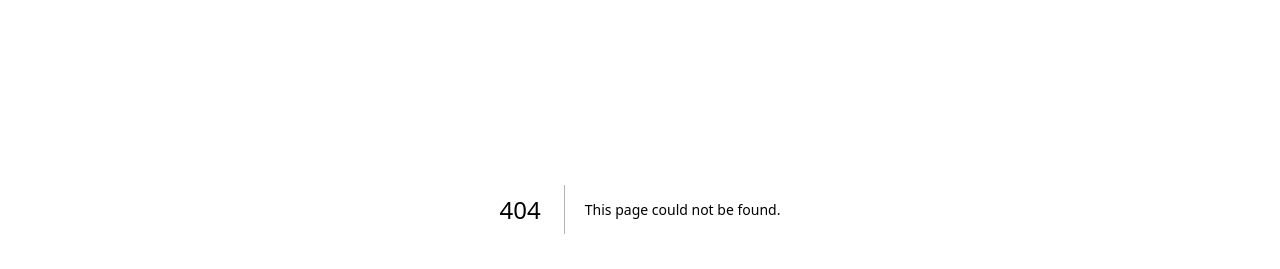
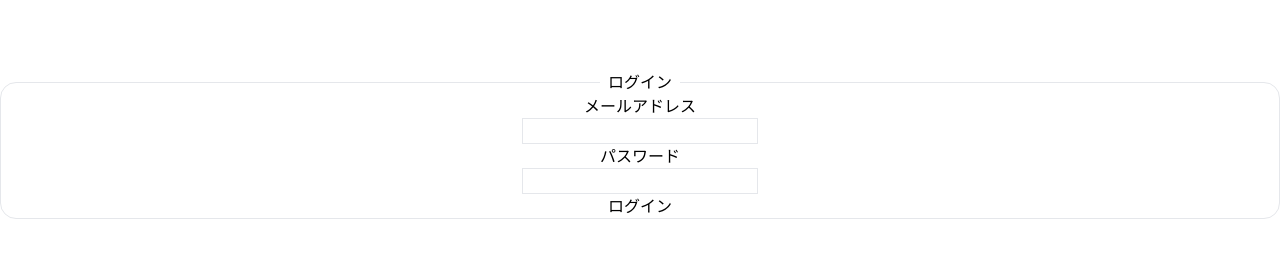
Before and after one commit to KensukeOta/NextBlogApp, a Next.js app: page /login in a window 1280 px wide. Before the commit this address had no page. Shown: the part 280-549 px from the top of the page. Built offline with nearby package versions, Linux system fonts and the light colour scheme.

Commit message:
ログインフォームのマークアップとスタイリングを実装 (#3)

```diff
--- /dev/null
+++ b/src/app/components/organisms/LoginForm/LoginForm.tsx
@@ -0,0 +1,24 @@
+"use client";
+import type { FC } from "react";
+
+export const LoginForm: FC = () => {
+  return (
+    <form className="h-full flex items-center justify-center text-center">
+      <fieldset className="border rounded-2xl grow">
+        <legend className="px-2">ログイン</legend>
+
+        <label>
+          メールアドレス
+          <input type="email"　name="email" id="email" className="border block mx-auto" />
+        </label>
+
+        <label>
+          パスワード
+          <input type="password" name="password" id="password" className="border block mx-auto" />
+        </label>
+
+        <button>ログイン</button>
+      </fieldset>
+    </form>
+  );
+};
--- /dev/null
+++ b/src/app/components/organisms/LoginForm/index.ts
@@ -0,0 +1 @@
+export * from "./LoginForm";
--- /dev/null
+++ b/src/app/login/page.tsx
@@ -0,0 +1,12 @@
+import type { Metadata } from "next";
+import { LoginForm } from "../components/organisms/LoginForm";
+
+export const metadata: Metadata = {
+  title: "ログインフォーム - NextBlogApp",
+};
+
+export default function LoginPage() {
+  return (
+    <LoginForm />
+  );
+}
```
Also changed, not shown: 1 other file (tests, documents, lock files or other folders).
